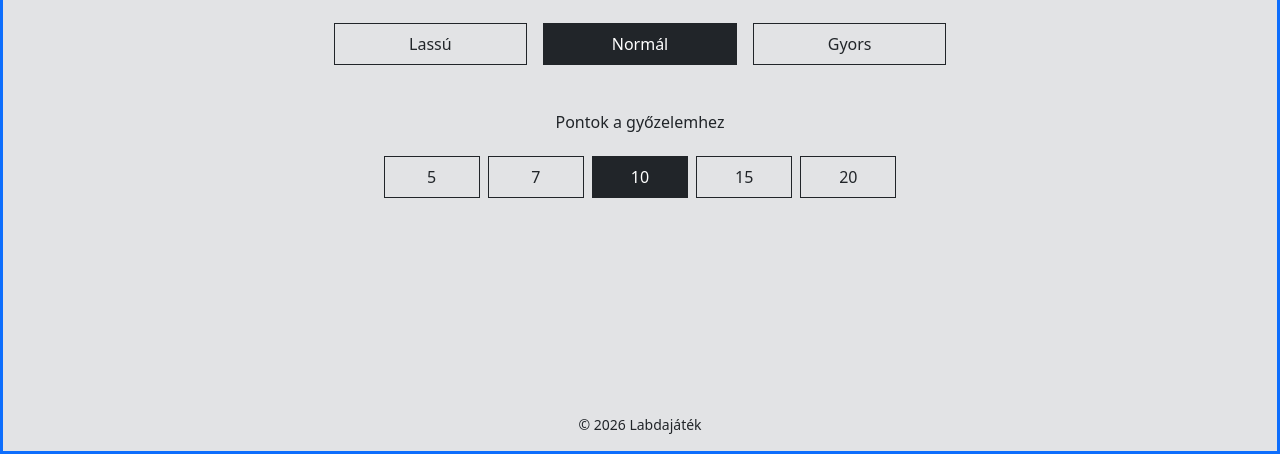
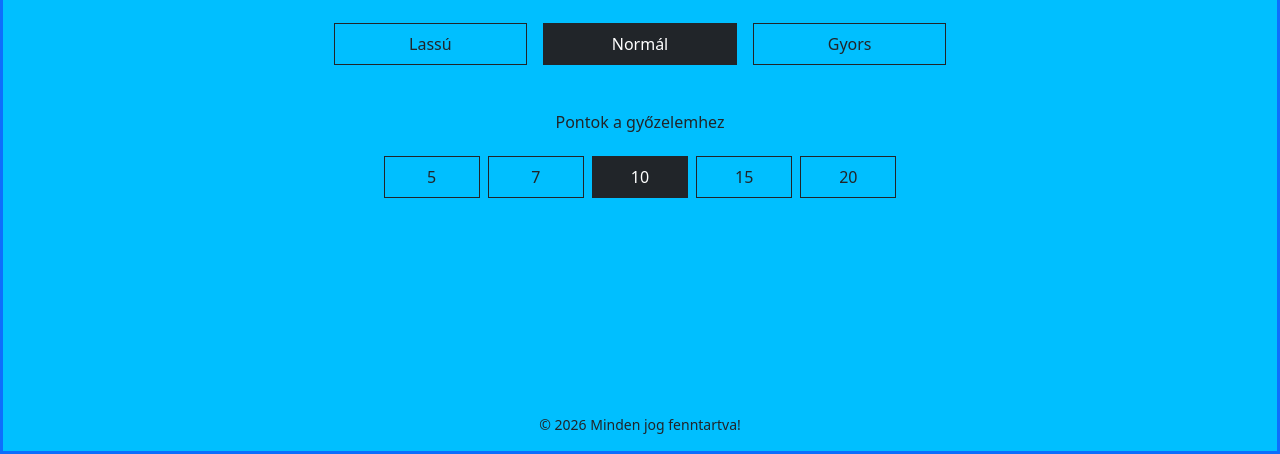
Before and after one commit to Krisz123456/Pong-projektmunka-Web, a plain HTML site: page index.html in a window 1280 px wide. Shown: the part 346-800 px from the top of the page. Drawn offline with Linux system fonts and the light colour scheme.

Commit message:
css hátter

```diff
--- /dev/null
+++ b/css/style.css
@@ -0,0 +1,3 @@
+body{
+    background-color: deepskyblue;
+}
--- a/index.html
+++ b/index.html
@@ -5,8 +5,9 @@
   <meta name="viewport" content="width=device-width, initial-scale=1">
   <title>Főoldal</title>
   <link rel="stylesheet" href="css/bootstrap.min.css">
+  <link rel="stylesheet" href="css/style.css">
 </head>
-<body class="min-vh-100 d-flex flex-column bg-secondary-subtle border border-primary border-3">
+<body class="min-vh-100 d-flex flex-column border border-primary border-3">
 
   <header class="text-center p-3">
     <h1 class="h3 fw-normal pt-2">Főoldal</h1>
@@ -70,7 +71,7 @@
 </main>
 
   <footer class="text-center small p-3">
-    © 2026 Labdajáték
+    © 2026 Minden jog fenntartva!
   </footer>
 
 
```
